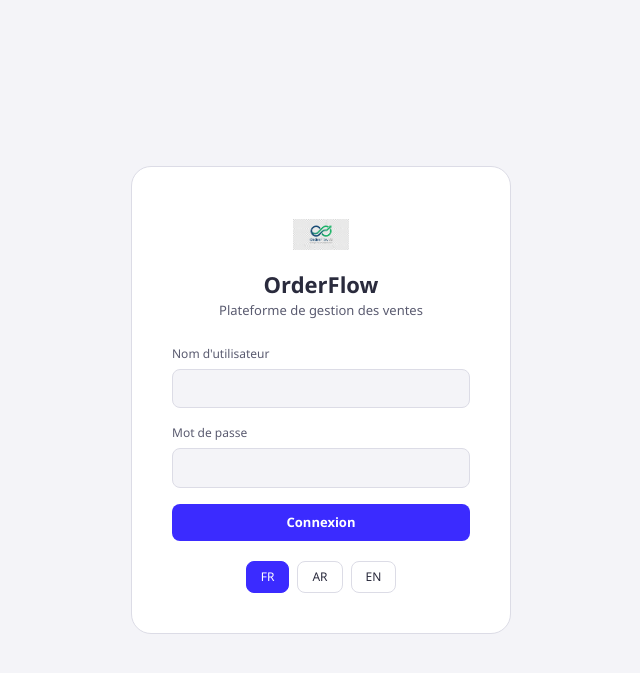
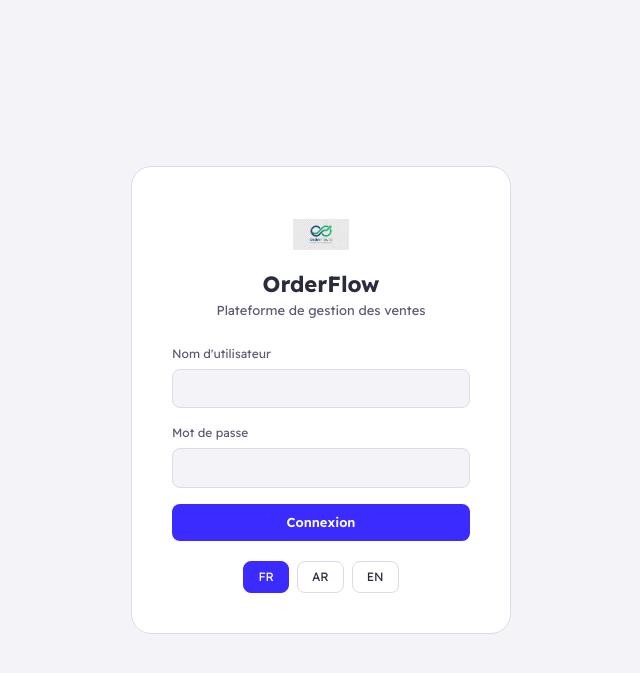
Before and after one commit to ll9391556-art/hiba-ecom-saas-new, a Flask app: page / in a window 1280 px wide. Shown: the top 673 px of the page, without its empty margins (319-959 px from the left). Run offline with Flask 3, Linux system fonts and the light colour scheme; lists and menus that the app fills with data are empty; some libraries are stand-ins or nearby versions.

Commit message:
design(d1): Readex Pro font, body text 16px
Google Fonts Readex Pro (300-700) with preconnect on every static page. body uses
var(--font) at 16px.

Co-Authored-By: Claude Opus 5.5 <noreply@anthropic.com>

```diff
--- a/static/css/app.css
+++ b/static/css/app.css
@@ -1,6 +1,6 @@
 /* الألوان والمقاسات فـ tokens.css (يتحمّل قبل هاد الملف) */
 *{box-sizing:border-box;margin:0;padding:0}
-body{background:var(--bg);color:var(--text);font-family:'Segoe UI',Arial,sans-serif;min-height:100vh;display:flex}
+body{background:var(--bg);color:var(--text);font-family:var(--font);font-size:16px;line-height:1.5;min-height:100vh;display:flex}
 a{color:inherit;text-decoration:none}
 #sidebar{width:220px;height:100vh;background:var(--sidebar);border-right:1px solid var(--border);display:flex;flex-direction:column;position:fixed;top:0;left:0;z-index:100;transition:.3s;overflow:hidden}
 html[dir=rtl] #sidebar{left:auto;right:0;border-right:none;border-left:1px solid var(--border)}
--- a/static/features/assistant.html
+++ b/static/features/assistant.html
@@ -4,10 +4,13 @@
 <meta charset="UTF-8"/>
 <meta name="viewport" content="width=device-width,initial-scale=1"/>
 <title>المساعد الإداري — OrderFlow</title>
+<link rel="preconnect" href="https://fonts.googleapis.com"/>
+<link rel="preconnect" href="https://fonts.gstatic.com" crossorigin/>
+<link href="https://fonts.googleapis.com/css2?family=Readex+Pro:wght@300;400;500;600;700&display=swap" rel="stylesheet"/>
 <link rel="stylesheet" href="/static/css/tokens.css"/>
 <style>
 *{box-sizing:border-box;margin:0;padding:0}
-body{background:var(--bg);color:var(--text);font-family:'Segoe UI',Arial,sans-serif;padding:20px;display:flex;flex-direction:column;height:100vh}
+body{background:var(--bg);color:var(--text);font-family:var(--font);padding:20px;display:flex;flex-direction:column;height:100vh}
 .wrap{max-width:720px;margin:0 auto;width:100%;display:flex;flex-direction:column;flex:1;min-height:0}
 h1{font-size:20px;margin-bottom:12px;flex-shrink:0}
 .summary-card{background:var(--card);border:1px solid var(--border);border-radius:12px;padding:14px 16px;
--- a/static/features/discounts.html
+++ b/static/features/discounts.html
@@ -4,12 +4,15 @@
 <meta charset="UTF-8"/>
 <meta name="viewport" content="width=device-width,initial-scale=1"/>
 <title>أكواد الخصم — OrderFlow</title>
+<link rel="preconnect" href="https://fonts.googleapis.com"/>
+<link rel="preconnect" href="https://fonts.gstatic.com" crossorigin/>
+<link href="https://fonts.googleapis.com/css2?family=Readex+Pro:wght@300;400;500;600;700&display=swap" rel="stylesheet"/>
 <link rel="stylesheet" href="/static/css/tokens.css"/>
 <style>
 *{box-sizing:border-box;margin:0;padding:0}
 body{
   background:var(--bg);
-  color:var(--text);font-family:'Segoe UI',Arial,sans-serif;padding:24px;min-height:100vh}
+  color:var(--text);font-family:var(--font);padding:24px;min-height:100vh}
 .wrap{max-width:900px;margin:0 auto}
 h1{font-size:21px;font-weight:800;margin-bottom:18px;display:flex;align-items:center;gap:8px;color:var(--ink)}
 .card{background:var(--card);border:1px solid var(--border);border-radius:16px;padding:22px;
--- a/static/features/shipping.html
+++ b/static/features/shipping.html
@@ -4,10 +4,13 @@
 <meta charset="UTF-8"/>
 <meta name="viewport" content="width=device-width,initial-scale=1"/>
 <title>ربط شركات الشحن — OrderFlow</title>
+<link rel="preconnect" href="https://fonts.googleapis.com"/>
+<link rel="preconnect" href="https://fonts.gstatic.com" crossorigin/>
+<link href="https://fonts.googleapis.com/css2?family=Readex+Pro:wght@300;400;500;600;700&display=swap" rel="stylesheet"/>
 <link rel="stylesheet" href="/static/css/tokens.css"/>
 <style>
 *{box-sizing:border-box;margin:0;padding:0}
-body{background:var(--bg);color:var(--text);font-family:'Segoe UI',Arial,sans-serif;padding:20px}
+body{background:var(--bg);color:var(--text);font-family:var(--font);padding:20px}
 .wrap{max-width:560px;margin:0 auto}
 h1{font-size:20px;margin-bottom:16px}
 .card{background:var(--card);border:1px solid var(--border);border-radius:14px;padding:22px;margin-bottom:16px}
--- a/static/features/support.html
+++ b/static/features/support.html
@@ -4,12 +4,15 @@
 <meta charset="UTF-8"/>
 <meta name="viewport" content="width=device-width,initial-scale=1"/>
 <title>الدعم الفني — OrderFlow</title>
+<link rel="preconnect" href="https://fonts.googleapis.com"/>
+<link rel="preconnect" href="https://fonts.gstatic.com" crossorigin/>
+<link href="https://fonts.googleapis.com/css2?family=Readex+Pro:wght@300;400;500;600;700&display=swap" rel="stylesheet"/>
 <link rel="stylesheet" href="/static/css/tokens.css"/>
 <style>
 *{box-sizing:border-box;margin:0;padding:0}
 body{
   background:var(--bg);
-  color:var(--text);font-family:'Segoe UI',Arial,sans-serif;padding:24px;min-height:100vh}
+  color:var(--text);font-family:var(--font);padding:24px;min-height:100vh}
 .wrap{max-width:640px;margin:0 auto}
 h1{font-size:21px;font-weight:800;margin-bottom:18px;display:flex;align-items:center;gap:8px;color:var(--ink)}
 .card{background:var(--card);border:1px solid var(--border);border-radius:16px;padding:22px;
--- a/static/features/tracking.html
+++ b/static/features/tracking.html
@@ -4,12 +4,15 @@
 <meta charset="UTF-8"/>
 <meta name="viewport" content="width=device-width,initial-scale=1"/>
 <title>أدوات التتبع الإعلاني — OrderFlow</title>
+<link rel="preconnect" href="https://fonts.googleapis.com"/>
+<link rel="preconnect" href="https://fonts.gstatic.com" crossorigin/>
+<link href="https://fonts.googleapis.com/css2?family=Readex+Pro:wght@300;400;500;600;700&display=swap" rel="stylesheet"/>
 <link rel="stylesheet" href="/static/css/tokens.css"/>
 <style>
 *{box-sizing:border-box;margin:0;padding:0}
 body{
   background:var(--bg);
-  color:var(--text);font-family:'Segoe UI',Arial,sans-serif;padding:24px;min-height:100vh}
+  color:var(--text);font-family:var(--font);padding:24px;min-height:100vh}
 .wrap{max-width:640px;margin:0 auto}
 h1{font-size:21px;font-weight:800;margin-bottom:18px;display:flex;align-items:center;gap:8px;color:var(--ink)}
 .card{background:var(--card);border:1px solid var(--border);border-radius:16px;padding:22px;
--- a/static/index.html
+++ b/static/index.html
@@ -9,6 +9,9 @@
 <script src="https://cdn.jsdelivr.net/npm/chart.js@4.4.4/dist/chart.umd.min.js"></script>
 <script defer src="/static/pixel-loader.js"></script>
 <script src="https://cdn.jsdelivr.net/npm/jsbarcode@3.11.5/dist/JsBarcode.all.min.js"></script>
+<link rel="preconnect" href="https://fonts.googleapis.com"/>
+<link rel="preconnect" href="https://fonts.gstatic.com" crossorigin/>
+<link href="https://fonts.googleapis.com/css2?family=Readex+Pro:wght@300;400;500;600;700&display=swap" rel="stylesheet"/>
 <link rel="stylesheet" href="/static/css/tokens.css"/>
 <link rel="stylesheet" href="/static/css/app.css"/>
 </head>
--- a/static/shop.html
+++ b/static/shop.html
@@ -9,6 +9,9 @@
 <script src="https://cdn.jsdelivr.net/npm/chart.js@4.4.4/dist/chart.umd.min.js"></script>
 <script defer src="/static/pixel-loader.js"></script>
 <script src="https://cdn.jsdelivr.net/npm/jsbarcode@3.11.5/dist/JsBarcode.all.min.js"></script>
+<link rel="preconnect" href="https://fonts.googleapis.com"/>
+<link rel="preconnect" href="https://fonts.gstatic.com" crossorigin/>
+<link href="https://fonts.googleapis.com/css2?family=Readex+Pro:wght@300;400;500;600;700&display=swap" rel="stylesheet"/>
 <link rel="stylesheet" href="/static/css/tokens.css"/>
 <link rel="stylesheet" href="/static/css/app.css"/>
 </head>
```
Also changed, not shown: tests/test_design_d1.py (+22 -0 lines).
